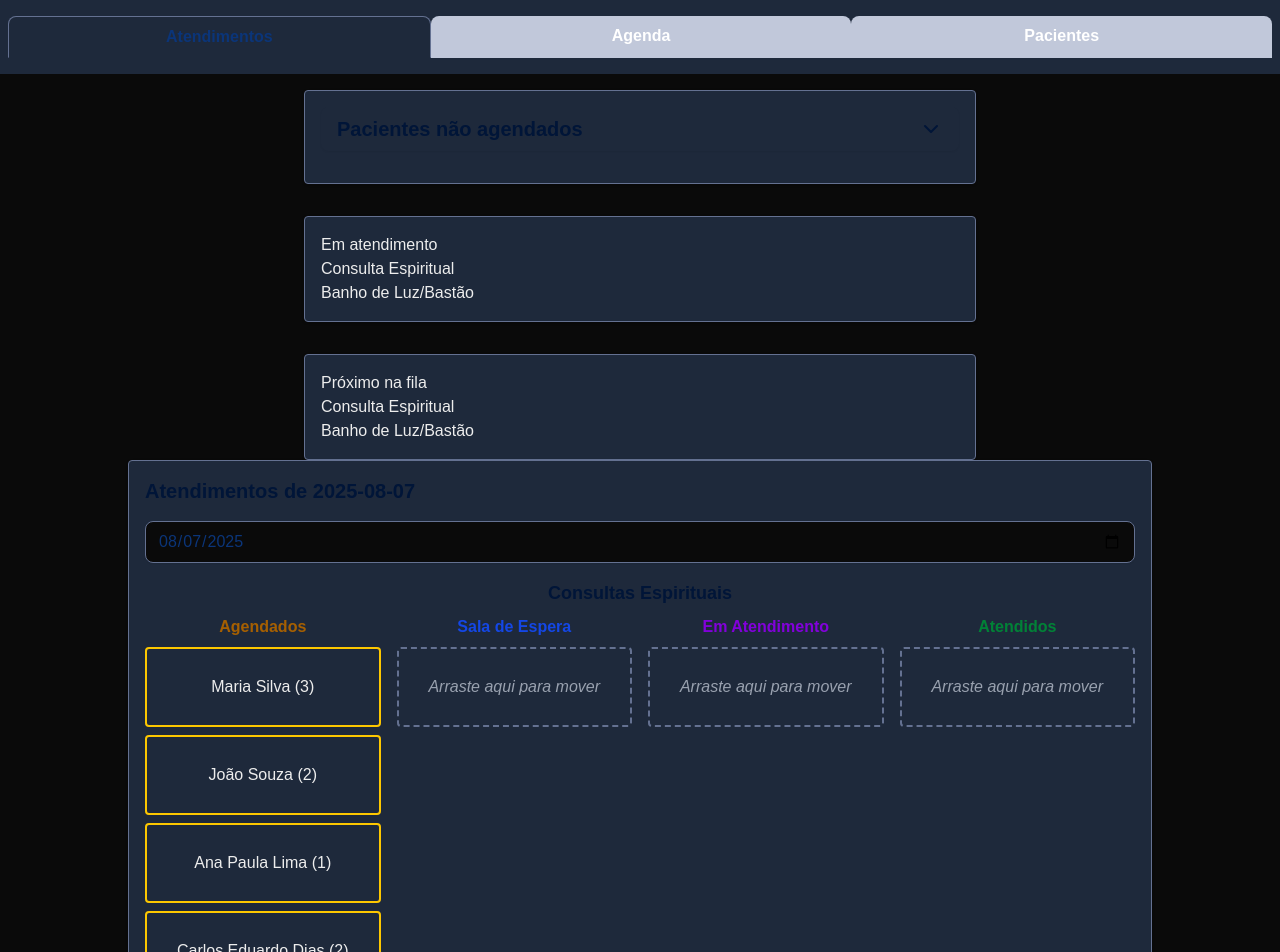
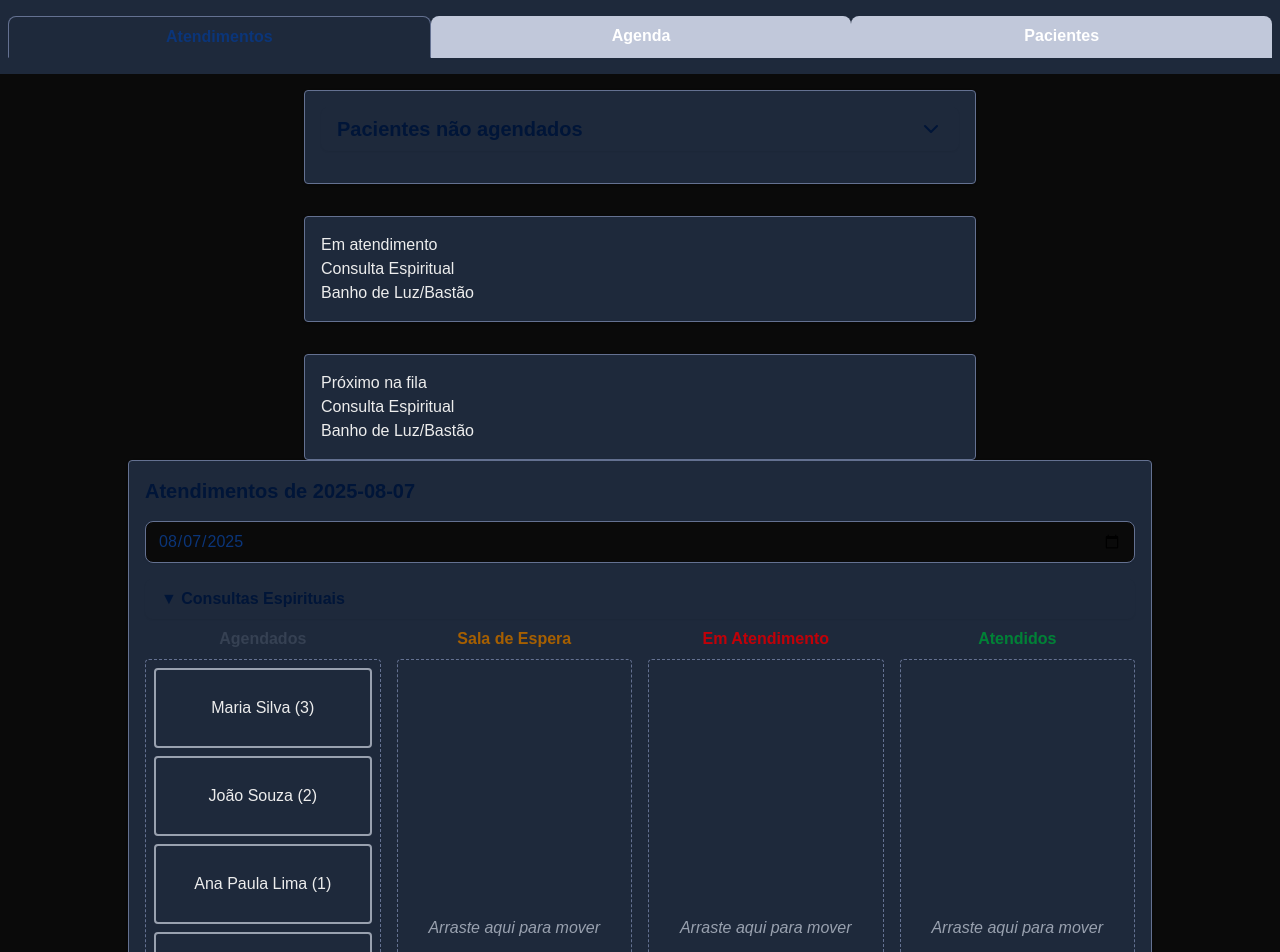
Before and after one commit to ammtsz/scp_frontend, a Next.js app: page /attendance in a window 1280 px wide. Shown: the top 952 px of the page. Built offline with nearby package versions, Linux system fonts and the light colour scheme.

Commit message:
feat: checked-in order number, multi-section move modal, and UI improvements

```diff
--- a/src/components/AttendanceList/AttendanceCard.tsx
+++ b/src/components/AttendanceList/AttendanceCard.tsx
@@ -19,6 +19,7 @@ interface AttendanceCardProps {
     status: IAttendanceProgression
   ) => void;
   handleDragEnd: () => void;
+  isNextToBeAttended?: boolean; // NEW PROP
 }
 
 const AttendanceCard: React.FC<AttendanceCardProps> = ({
@@ -29,6 +30,7 @@ const AttendanceCard: React.FC<AttendanceCardProps> = ({
   dragged,
   handleDragStart,
   handleDragEnd,
+  isNextToBeAttended = false,
 }) => (
   <li
     key={patient.name}
@@ -36,9 +38,9 @@ const AttendanceCard: React.FC<AttendanceCardProps> = ({
     onDragStart={() => handleDragStart(type, idx, status)}
     onDragEnd={handleDragEnd}
     className={`relative h-20 w-full flex items-center justify-center p-2 rounded border-2
-      ${status === "scheduled" ? "border-yellow-400" : ""}
-      ${status === "checkedIn" ? "border-blue-400" : ""}
-      ${status === "onGoing" ? "border-purple-400" : ""}
+      ${status === "scheduled" ? "border-gray-400" : ""}
+      ${status === "checkedIn" ? "border-yellow-400" : ""}
+      ${status === "onGoing" ? "border-red-400" : ""}
       ${status === "completed" ? "border-green-400" : ""}
       bg-[color:var(--surface-light)] text-center font-medium transition-all cursor-move select-none ${
         dragged &&
@@ -49,7 +51,13 @@ const AttendanceCard: React.FC<AttendanceCardProps> = ({
           : ""
       }`}
   >
+    {isNextToBeAttended && (
+      <span className="absolute top-1 left-1 text-red-700 text-xs font-bold px-1 py-0 rounded z-10">
+        Próximo a ser atendido
+      </span>
+    )}
     <span>
+      {status === "checkedIn" ? `${idx + 1}. ` : ""}
       {patient.name} ({patient.priority})
     </span>
     <AttendanceTimes
--- a/src/components/AttendanceList/AttendanceColumn.tsx
+++ b/src/components/AttendanceList/AttendanceColumn.tsx
@@ -30,12 +30,12 @@ const AttendanceColumn: React.FC<AttendanceColumnProps> = ({
   handleDragEnd,
   handleDrop,
 }) => (
-  <div className="flex-1 min-w-[220px] max-w-[1fr]">
+  <div className="flex-1 min-w-[220px] max-w-[1fr] flex flex-col">
     <div
       className={`mb-2 font-semibold text-center
-        ${status === "scheduled" ? "text-yellow-700" : ""}
-        ${status === "checkedIn" ? "text-blue-700" : ""}
-        ${status === "onGoing" ? "text-purple-700" : ""}
+        ${status === "scheduled" ? "text-gray-700" : ""}
+        ${status === "checkedIn" ? "text-yellow-700" : ""}
+        ${status === "onGoing" ? "text-red-700" : ""}
         ${status === "completed" ? "text-green-700" : ""}`}
     >
       {status === "scheduled"
@@ -46,6 +46,7 @@ const AttendanceColumn: React.FC<AttendanceColumnProps> = ({
         ? "Em Atendimento"
         : "Atendidos"}
     </div>
+    <div className="flex-1 flex items-stretch border-1 border-dashed border-[color:var(--border)] rounded p-2">
       <ul
         onDragOver={(e) => {
           if (dragged && dragged.type === type && dragged.status !== status) {
@@ -53,10 +54,11 @@ const AttendanceColumn: React.FC<AttendanceColumnProps> = ({
           }
         }}
         onDrop={() => handleDrop(type, status)}
-      className="min-h-[60px] flex flex-col gap-2 justify-start items-stretch bg-[color:var(--surface-light)] rounded"
+        className="w-full flex flex-col gap-2 justify-start items-stretch bg-[color:var(--surface-light)] rounded min-h-[300px]"
+        style={{ minHeight: "100%" }}
       >
         {patients.length === 0 && (
-        <li className="h-20 flex items-center justify-center text-gray-400 italic border-2 border-dashed border-[color:var(--border)] rounded select-none pointer-events-none">
+          <li className="flex items-center justify-center text-gray-400 italic select-none pointer-events-none h-full">
             Arraste aqui para mover
           </li>
         )}
@@ -70,10 +72,12 @@ const AttendanceColumn: React.FC<AttendanceColumnProps> = ({
             dragged={dragged}
             handleDragStart={handleDragStart}
             handleDragEnd={handleDragEnd}
+            isNextToBeAttended={status === "checkedIn" && idx === 0}
           />
         ))}
       </ul>
     </div>
+  </div>
 );
 
 export default AttendanceColumn;
--- a/src/components/AttendanceList/index.tsx
+++ b/src/components/AttendanceList/index.tsx
@@ -15,51 +15,19 @@ const AttendanceList: React.FC<{
     dragged,
     handleDragStart,
     handleDragEnd,
-    handleDrop,
     getPatients,
+    confirmOpen,
+    handleDropWithConfirm,
+    handleConfirm,
+    handleCancel,
+    multiSectionModalOpen,
+    handleMultiSectionConfirm,
+    handleMultiSectionCancel,
   } = useAttendanceList(externalCheckIn);
 
-  const [confirmOpen, setConfirmOpen] = React.useState(false);
-  const [pendingDrop, setPendingDrop] = React.useState<{
-    toType: IAttendanceType;
-    toStatus: IAttendanceProgression;
-  } | null>(null);
-
-  // Helper to determine if drop is backward
-  const isBackwardDrop = (
-    from: IAttendanceProgression,
-    to: IAttendanceProgression
-  ) => {
-    const order = ["scheduled", "checkedIn", "onGoing", "completed"];
-    return order.indexOf(to) < order.indexOf(from);
-  };
-
-  // Modified drop handler
-  const handleDropWithConfirm = (
-    toType: IAttendanceType,
-    toStatus: IAttendanceProgression
-  ) => {
-    if (!dragged) return;
-    if (isBackwardDrop(dragged.status, toStatus)) {
-      setPendingDrop({ toType, toStatus });
-      setConfirmOpen(true);
-    } else {
-      handleDrop(toType, toStatus);
-    }
-  };
-
-  const handleConfirm = () => {
-    if (pendingDrop && dragged) {
-      handleDrop(pendingDrop.toType, pendingDrop.toStatus);
-    }
-    setConfirmOpen(false);
-    setPendingDrop(null);
-  };
-
-  const handleCancel = () => {
-    setConfirmOpen(false);
-    setPendingDrop(null);
-  };
+  const [collapsed, setCollapsed] = React.useState<{
+    [key in IAttendanceType]: boolean;
+  }>({ spiritual: false, lightBath: false });
 
   return (
     <div className="w-full max-w-5xl mx-auto p-4 bg-[color:var(--surface)] rounded shadow border border-[color:var(--border)]">
@@ -76,11 +44,17 @@ const AttendanceList: React.FC<{
       <div className="flex flex-col gap-8 w-full">
         {(["spiritual", "lightBath"] as IAttendanceType[]).map((type) => (
           <div key={type} className="w-full">
-            <h3 className="text-lg font-semibold mb-2 text-[color:var(--primary-dark)] text-center">
+            <button
+              className="w-full text-left mb-2 px-2 py-1 rounded bg-[color:var(--surface-light)] border border-[color:var(--border)] font-semibold text-[color:var(--primary-dark)]"
+              onClick={() =>
+                setCollapsed((prev) => ({ ...prev, [type]: !prev[type] }))
+              }
+            >
               {type === "spiritual"
-                ? "Consultas Espirituais"
-                : "Banho de Luz/Bastão"}
-            </h3>
+                ? (collapsed[type] ? "▶ " : "▼ ") + "Consultas Espirituais"
+                : (collapsed[type] ? "▶ " : "▼ ") + "Banho de Luz/Bastão"}
+            </button>
+            {!collapsed[type] && (
               <div className="flex flex-row gap-4 w-full">
                 {(
                   [
@@ -98,10 +72,11 @@ const AttendanceList: React.FC<{
                     dragged={dragged}
                     handleDragStart={handleDragStart}
                     handleDragEnd={handleDragEnd}
-                  handleDrop={handleDropWithConfirm}
+                    handleDrop={() => handleDropWithConfirm(type, status)}
                   />
                 ))}
               </div>
+            )}
           </div>
         ))}
       </div>
@@ -111,6 +86,14 @@ const AttendanceList: React.FC<{
         onConfirm={handleConfirm}
         onCancel={handleCancel}
       />
+      <ConfirmModal
+        open={multiSectionModalOpen}
+        message="Este paciente está agendado nas duas consultas. Deseja mover para 'Sala de Espera' em ambas?"
+        confirmLabel="Mover em ambas"
+        cancelLabel="Apenas nesta seção"
+        onConfirm={handleMultiSectionConfirm}
+        onCancel={handleMultiSectionCancel}
+      />
     </div>
   );
 };
--- a/src/components/AttendanceList/useAttendanceList.ts
+++ b/src/components/AttendanceList/useAttendanceList.ts
@@ -30,6 +30,17 @@ export function useAttendanceList(externalCheckIn?: { name: string; types: strin
 
   const [selectedDate, setSelectedDate] = useState<string>(getClosestDate());
   const [dragged, setDragged] = useState<IDraggedItem | null>(null);
+  const [confirmOpen, setConfirmOpen] = useState(false);
+  const [pendingDrop, setPendingDrop] = useState<{
+    toType: IAttendanceType;
+    toStatus: IAttendanceProgression;
+  } | null>(null);
+  const [multiSectionModalOpen, setMultiSectionModalOpen] = useState(false);
+  const [multiSectionPending, setMultiSectionPending] = useState<{
+    name: string;
+    fromStatus: IAttendanceProgression;
+    toStatus: IAttendanceProgression;
+  } | null>(null);
 
   // Find attendance for selected date
   const attendanceByDate = attendances.find(
@@ -66,9 +77,21 @@ export function useAttendanceList(externalCheckIn?: { name: string; types: strin
   };
 
   const handleDragEnd = () => {
-    setDragged(null);
+    if (!pendingDrop && !multiSectionModalOpen) {
+      setDragged(null);
+    }
   };
 
+  // Helper to determine if drop is backward
+  const isBackwardDrop = (
+    from: IAttendanceProgression,
+    to: IAttendanceProgression
+  ) => {
+    const order = ["scheduled", "checkedIn", "onGoing", "completed"];
+    return order.indexOf(to) < order.indexOf(from);
+  };
+
+  // Main drop logic
   const handleDrop = (
     toType: IAttendanceType,
     toStatus: IAttendanceProgression
@@ -82,7 +105,6 @@ export function useAttendanceList(externalCheckIn?: { name: string; types: strin
     const sortedPatients = getPatients(dragged.type, dragged.status);
     const patient = sortedPatients[dragged.idx];
     const realIdx = sourcePatients.findIndex((p: IAttendanceStatusDetail) => p.name === patient.name);
-
     if (realIdx === -1) return;
     sourcePatients.splice(realIdx, 1);
 
@@ -103,6 +125,76 @@ export function useAttendanceList(externalCheckIn?: { name: string; types: strin
     setDragged(null);
   };
 
+  // Modified drop handler
+  const handleDropWithConfirm = (
+    toType: IAttendanceType,
+    toStatus: IAttendanceProgression
+  ) => {
+    if (!dragged) return;
+    // Check for multi-section move only when moving from scheduled to checkedIn
+    if (dragged.status === "scheduled" && toStatus === "checkedIn" && attendanceByDate) {
+      const patient = getPatients(dragged.type, dragged.status)[dragged.idx];
+      if (!patient) return;
+      // Check if patient exists in both sections
+      const inSpiritual = attendanceByDate.spiritual.scheduled.some((p: IAttendanceStatusDetail) => p.name === patient.name);
+      const inLightBath = attendanceByDate.lightBath.scheduled.some((p: IAttendanceStatusDetail) => p.name === patient.name);
+      if (inSpiritual && inLightBath) {
+        setMultiSectionPending({ name: patient.name, fromStatus: dragged.status, toStatus });
+        setMultiSectionModalOpen(true);
+        return;
+      }
+    }
+    if (isBackwardDrop(dragged.status, toStatus)) {
+      setPendingDrop({ toType, toStatus });
+      setConfirmOpen(true);
+    } else {
+      handleDrop(toType, toStatus);
+    }
+  };
+
+  // Multi-section modal handlers
+  const handleMultiSectionConfirm = () => {
+    if (!multiSectionPending || !attendanceByDate) return;
+    // Move patient in both sections
+    ["spiritual", "lightBath"].forEach((type) => {
+      const sourcePatients = attendanceByDate[type as IAttendanceType]["scheduled"];
+      const idx = sourcePatients.findIndex((p: IAttendanceStatusDetail) => p.name === multiSectionPending.name);
+      if (idx !== -1) {
+        const patient = sourcePatients[idx];
+        sourcePatients.splice(idx, 1);
+        attendanceByDate[type as IAttendanceType]["checkedIn"].push({
+          ...patient,
+          checkedInTime: new Date(),
+        });
+      }
+    });
+    setMultiSectionModalOpen(false);
+    setMultiSectionPending(null);
+    setDragged(null);
+  };
+
+  const handleMultiSectionCancel = () => {
+    // Only move in dragged section
+    if (dragged) {
+      handleDrop(dragged.type, "checkedIn");
+    }
+    setMultiSectionModalOpen(false);
+    setMultiSectionPending(null);
+  };
+
+  const handleConfirm = () => {
+    if (pendingDrop && dragged) {
+      handleDrop(pendingDrop.toType, pendingDrop.toStatus);
+    }
+    setConfirmOpen(false);
+    setPendingDrop(null);
+  };
+
+  const handleCancel = () => {
+    setConfirmOpen(false);
+    setPendingDrop(null);
+  };
+
   return {
     attendances,
     selectedDate,
@@ -112,5 +204,14 @@ export function useAttendanceList(externalCheckIn?: { name: string; types: strin
     handleDragEnd,
     handleDrop,
     getPatients,
+    confirmOpen,
+    pendingDrop,
+    handleDropWithConfirm,
+    handleConfirm,
+    handleCancel,
+    multiSectionModalOpen,
+    multiSectionPending,
+    handleMultiSectionConfirm,
+    handleMultiSectionCancel,
   };
 }
--- a/src/services/mockData.ts
+++ b/src/services/mockData.ts
@@ -50,9 +50,11 @@ export const mockAttendance: IAttendance[] = [
     lightBath: {
       scheduled: [
         { name: "Larissa Oliveira", priority: "3" },
+        { name: "João Souza", priority: "2" },
         { name: "Otávio Pires", priority: "2" },
         { name: "Sabrina Lopes", priority: "1"},
         { name: "Vitor Hugo", priority: "3"},
+        { name: "Fernanda Alves", priority: "1"},
         { name: "Wesley Cardoso", priority: "2"},
       ],
       checkedIn: [],
```
Also changed, not shown: src/components/AttendanceList/AttendanceTimes.tsx (+4 -4 lines). Lines whose indentation alone changed are shown as unchanged.
